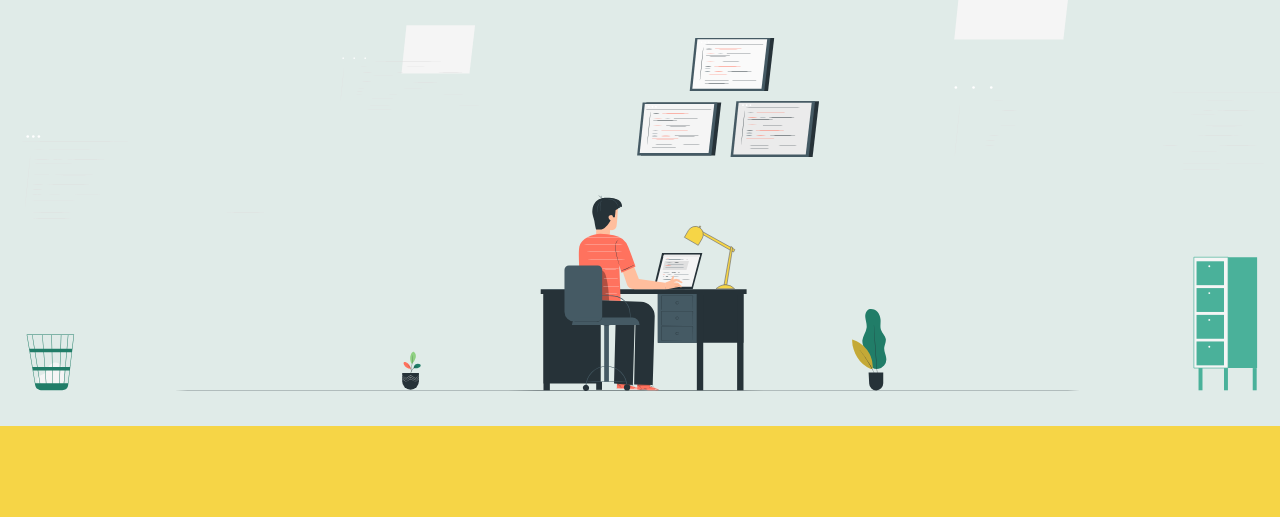
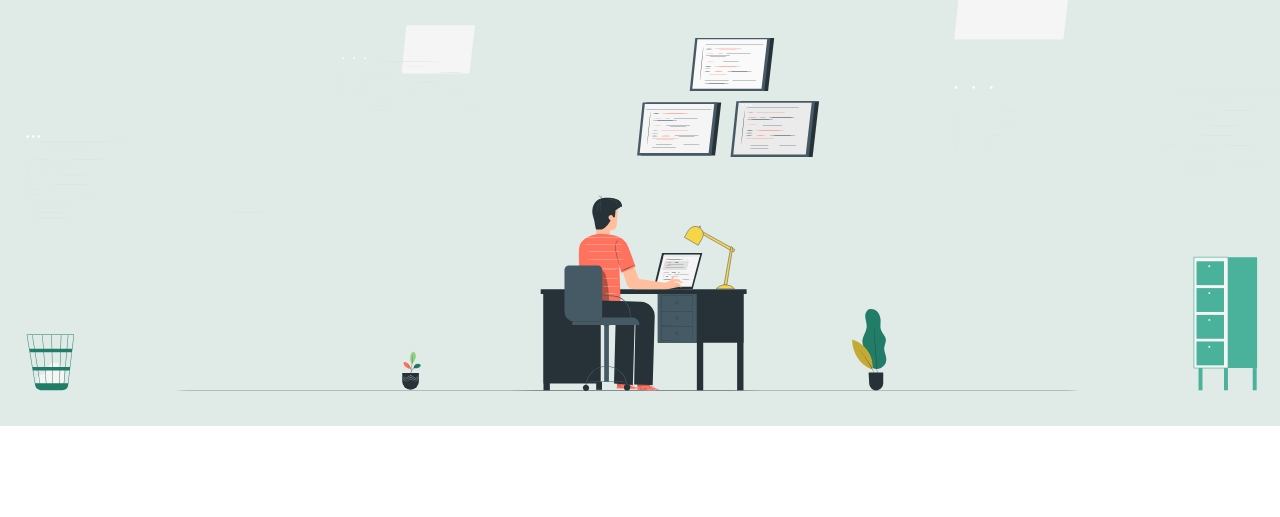
Before and after one commit to Raxmice/rx, a plain HTML site: page index.html in a window 1280 px wide. Shown: the part 152-669 px from the top of the page. Drawn offline with nearby package versions, Linux system fonts and the light colour scheme; a script that the page names is missing; a web font is replaced by a local one.

Commit message:
Update header.css

```diff
--- a/css/header.css
+++ b/css/header.css
@@ -141,6 +141,5 @@
 /* Tablet Styles */
 /* Desktop Styles */
 @media only screen and (min-width: 961px) {
-  body{background-color:#f6d546;}
 
 }
```
